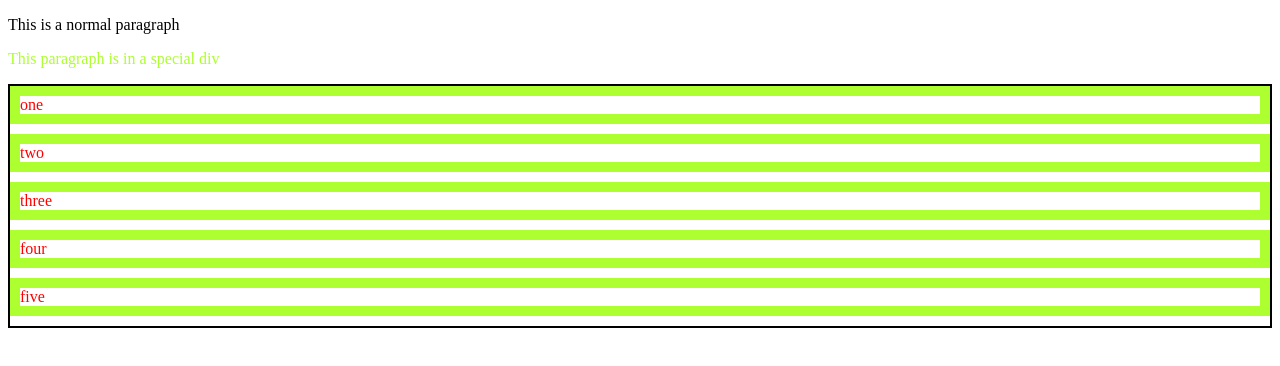
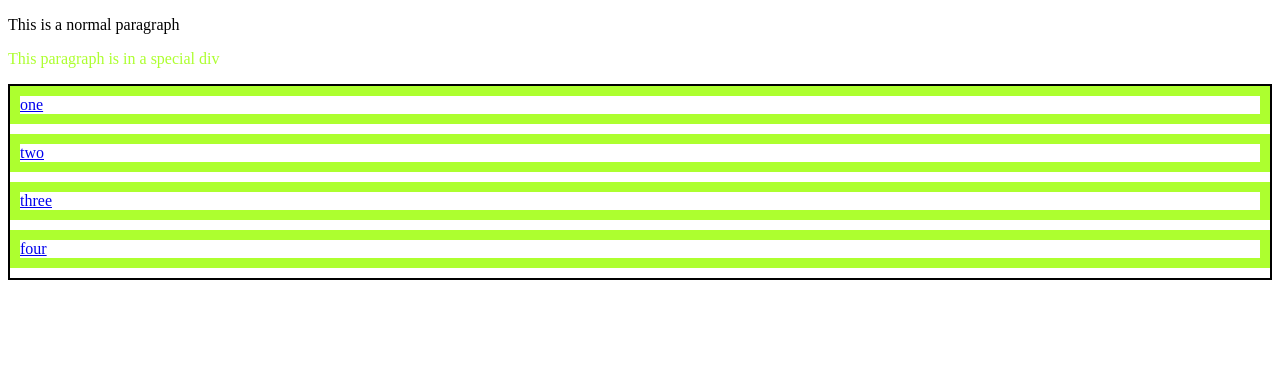
Before and after one commit to 26-AMoore/Derryfield-webdev, a plain HTML site: page 09/index.html in a window 1280 px wide. Drawn offline with Linux system fonts and the light colour scheme.

Commit message:
fixed lesson 9

```diff
--- a/09/index.html
+++ b/09/index.html
@@ -10,11 +10,10 @@
 			<p>This paragraph is in a special div</p>
 		</div>
 		<div class="wrapper">
-			<div class="box">one</div>
-			<div class="box">two</div>
-			<div class="box">three</div>
-			<div class="box">four</div>
-			<div class="box">five</div>
+			<div class="box"><a href="page1.html">one</a></div>
+			<div class="box"><a href="page2.html">two</a></div>
+			<div class="box"><a href="page3.html">three</a></div>
+			<div class="box"><a href="page4.html">four</a></div>
 		<div>
 
 	</body>
```
